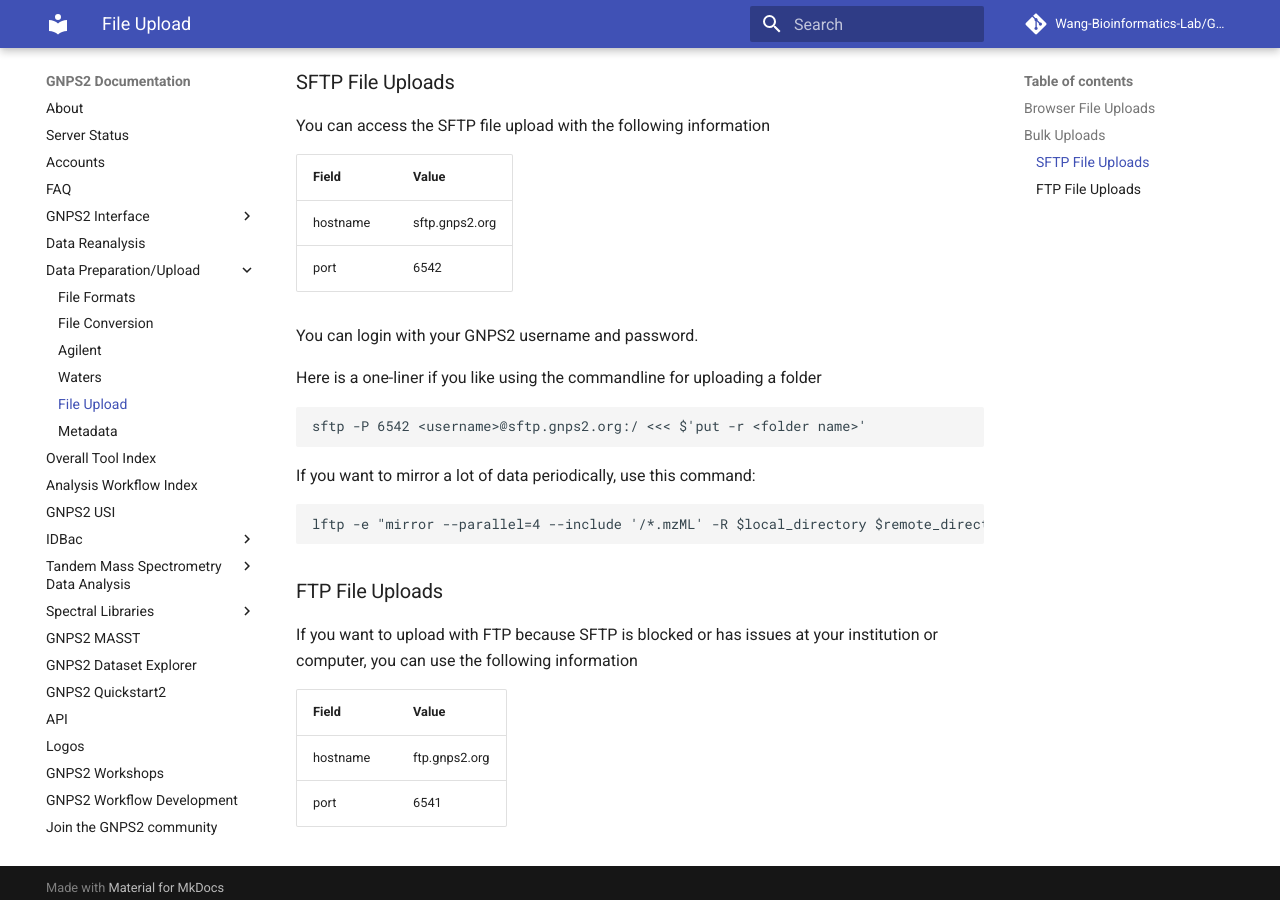
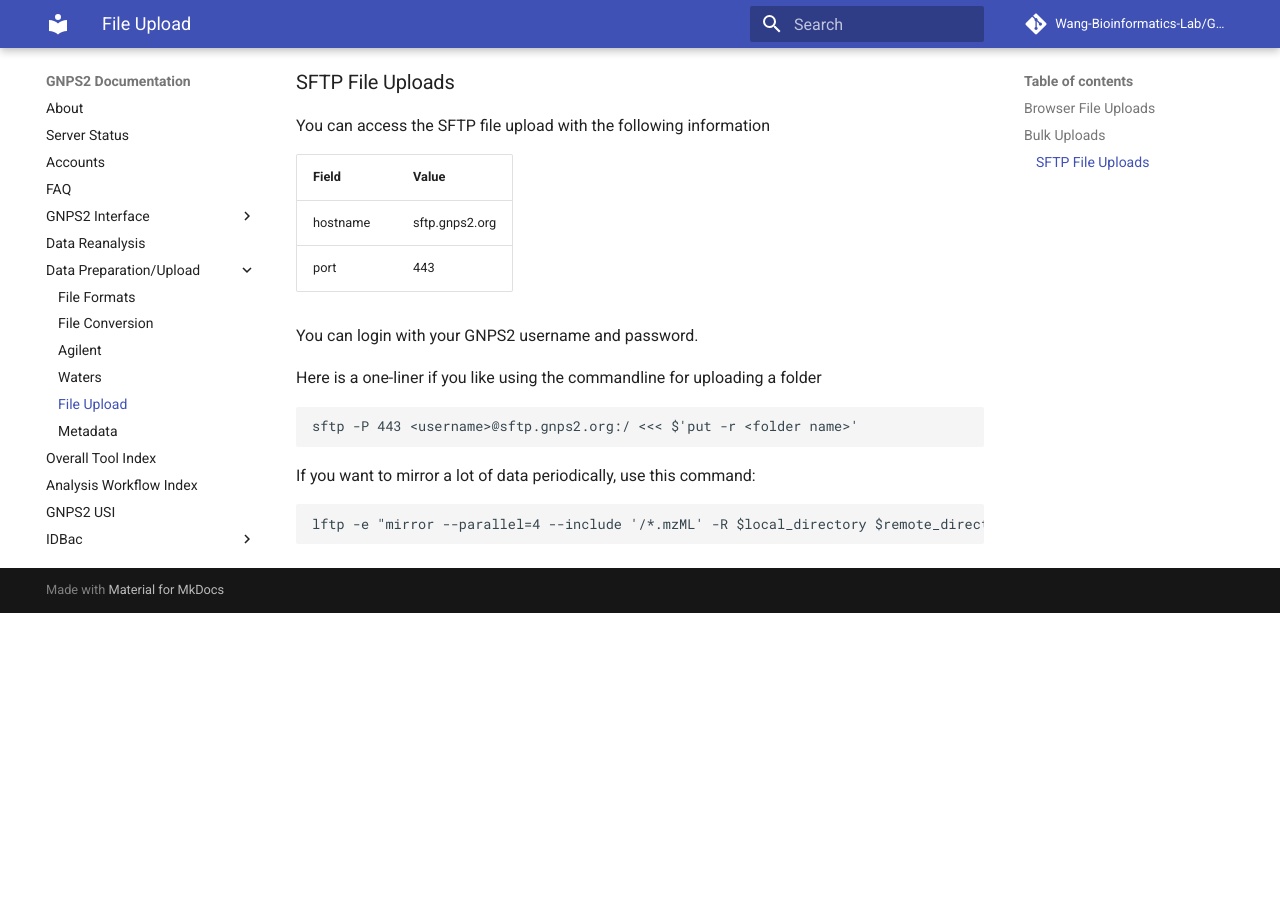
Before and after one commit to Wang-Bioinformatics-Lab/GNPS2_Documentation, an MkDocs documentation site: the page built from docs/fileupload.md, in a window 1280 px wide and 900 px high, scrolled down 498 px. Built offline with MkDocs 1.6.1 and Material for MkDocs 9.7.7, drawn with Linux system fonts in a browser that asks for light colours; comment, search, counter and statistics services are not loaded; after the commit the page ends 1111 px from its top, so only the background shows below that.

Commit message:
Update fileupload.md

````diff
--- a/docs/fileupload.md
+++ b/docs/fileupload.md
@@ -18,14 +18,14 @@
 | Field | Value |
 | ----- | ----- |
 | hostname | sftp.gnps2.org |
-| port | 6542 |
+| port | 443 |
 
 You can login with your GNPS2 username and password.
 
 Here is a one-liner if you like using the commandline for uploading a folder
 
 ```
-sftp -P 6542 <username>@sftp.gnps2.org:/ <<< $'put -r <folder name>'
+sftp -P 443 <username>@sftp.gnps2.org:/ <<< $'put -r <folder name>'
 ```
 
 If you want to mirror a lot of data periodically, use this command:
@@ -34,6 +34,7 @@
 lftp -e "mirror --parallel=4 --include '/*.mzML' -R $local_directory $remote_directory; quit" -u "$remote_user,$password" sftp://$remote_host:$remote_port
 ```
 
+<!--
 ### FTP File Uploads
 
 If you want to upload with FTP because SFTP is blocked or has issues at your institution or computer, you can use the following information
@@ -42,3 +43,4 @@
 | ----- | ----- |
 | hostname | ftp.gnps2.org |
 | port | 6541 |
+-->
````
